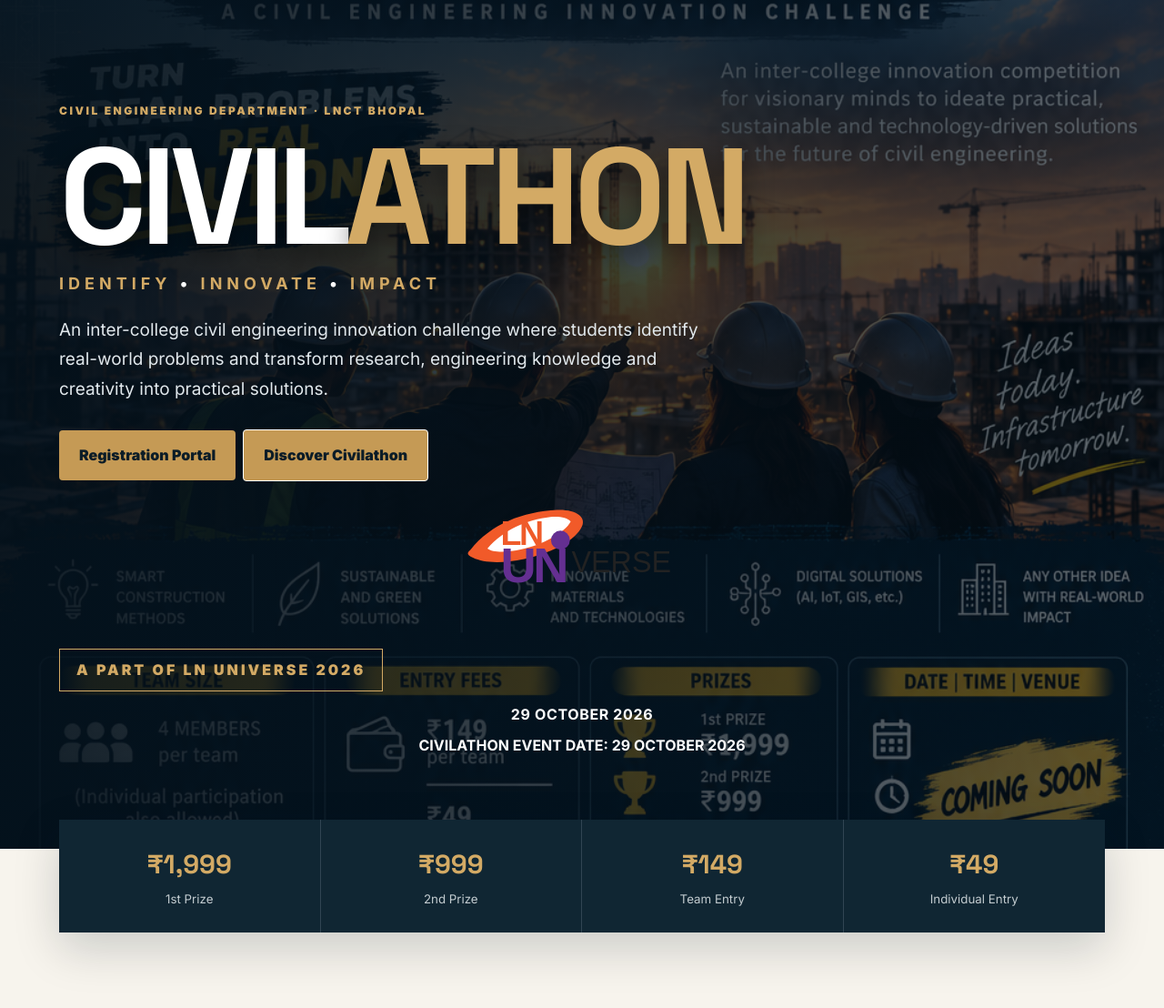
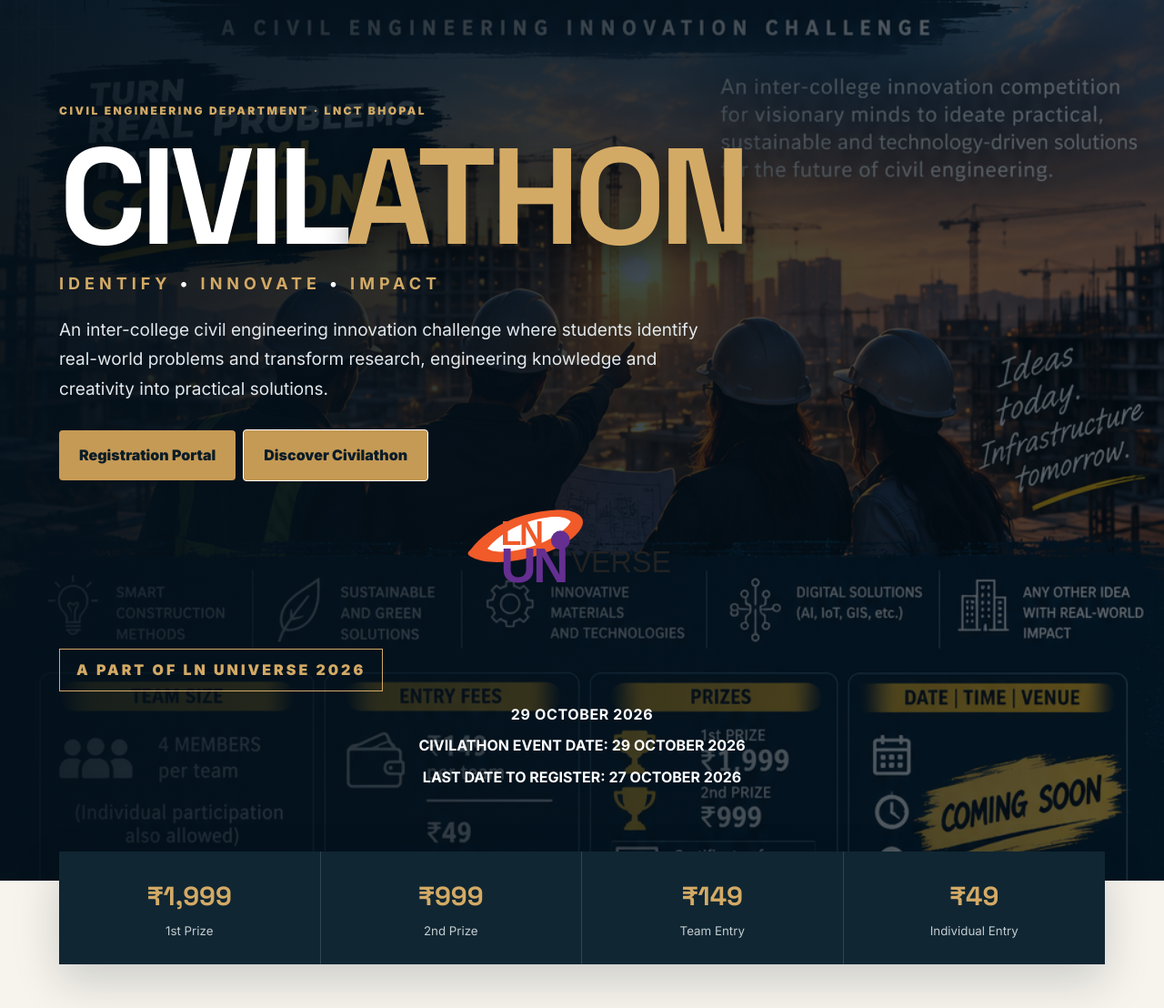
Before and after one commit to atharvdubey2609-debug/CIVILATHON2026, a Flask app: page / in a window 1280 px wide. Shown: the part 82-1190 px from the top of the page at 91% size. Run offline with Flask 3, Linux system fonts and the light colour scheme.

Commit message:
Add CIVILATHON registration deadline 27 October 2026

```diff
--- a/templates/index.html
+++ b/templates/index.html
@@ -16,7 +16,7 @@
   <div class="hero-actions"><a class="btn" href="/register">Registration Portal</a><a class="btn ghost" href="/about">Discover Civilathon</a></div>
   <div style="margin:22px auto 8px;text-align:center;"><img src="{{ url_for('static', filename='images/ln-universe-logo.svg') }}" alt="LN Universe" style="width:min(260px,70%);height:auto;display:inline-block;"></div><div class="soon">A PART OF LN UNIVERSE 2026</div>
   <p style="margin:12px auto 0;max-width:620px;text-align:center;font-weight:700;letter-spacing:.04em;">29 OCTOBER 2026</p>
-  <p style="margin:6px auto 0;max-width:620px;text-align:center;"><strong>CIVILATHON EVENT DATE: 29 OCTOBER 2026</strong></p>
+  <p style="margin:6px auto 0;max-width:620px;text-align:center;"><strong>CIVILATHON EVENT DATE: 29 OCTOBER 2026</strong></p><p style="margin:8px auto 0;max-width:620px;text-align:center;font-weight:700;">LAST DATE TO REGISTER: 27 OCTOBER 2026</p>
 </div></section>
 <section class="stats"><div><b>₹1,999</b><small>1st Prize</small></div><div><b>₹999</b><small>2nd Prize</small></div><div><b>₹149</b><small>Team Entry</small></div><div><b>₹49</b><small>Individual Entry</small></div></section>
 <section class="wrap section"><p class="eyebrow">THE CHALLENGE</p><h2 class="title">Turn real problems into <span>real solutions.</span></h2><p class="intro">Civilathon is built to give students a platform to move beyond classroom theory. Participants are encouraged to observe challenges around construction and infrastructure, research the existing scenario, identify gaps and propose solutions that are technically sound, feasible and capable of creating measurable impact.</p><div class="cards"><article><b>01 · IDENTIFY</b><h3>Find a problem worth solving</h3><p>Start with a genuine civil engineering challenge. It may come from construction sites, transportation, water management, structures, surveying, sustainability, urban infrastructure or any emerging technology.</p></article><article><b>02 · INNOVATE</b><h3>Develop an engineering solution</h3><p>Use research, design thinking, engineering principles and technology to develop a solution. A working prototype is not compulsory; a well-researched and practical concept is equally welcome.</p></article><article><b>03 · IMPACT</b><h3>Show why it can matter</h3><p>Explain feasibility, implementation, resources, cost considerations, scalability and the technical, environmental, social or economic impact your solution could create.</p></article></div></section>
```
